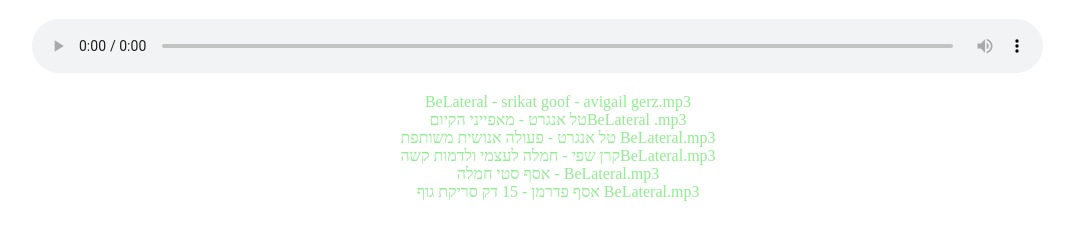
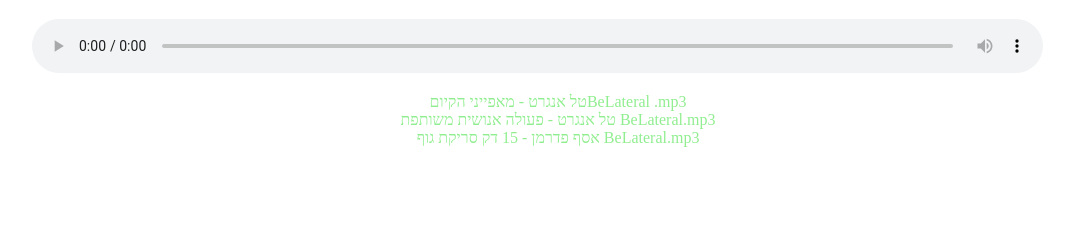
Before and after one commit to noamtamir/bilateral, a plain HTML site: page index.html in a window 1280 px wide. Shown: the part 61-300 px from the top of the page, without its empty margins (102-1175 px from the left). Drawn offline with Linux system fonts and the light colour scheme.

Commit message:
remove missing file names

```diff
--- a/index.html
+++ b/index.html
@@ -33,11 +33,8 @@ a:active {
     <script>
 const DIR = 'BeLateral-meditation';
 const TRACKS = [
-  'BeLateral - srikat goof - avigail gerz.mp3',
   'טל אנגרט  -   מאפייני הקיוםBeLateral .mp3',
   'טל אנגרט  -  פעולה אנושית משותפת  BeLateral.mp3',
-  'קרן שפי - חמלה לעצמי ולדמות קשהBeLateral.mp3',
-  'אסף סטי חמלה - BeLateral.mp3',
   'אסף פדרמן - 15 דק סריקת גוף BeLateral.mp3'
 ];
 
```
